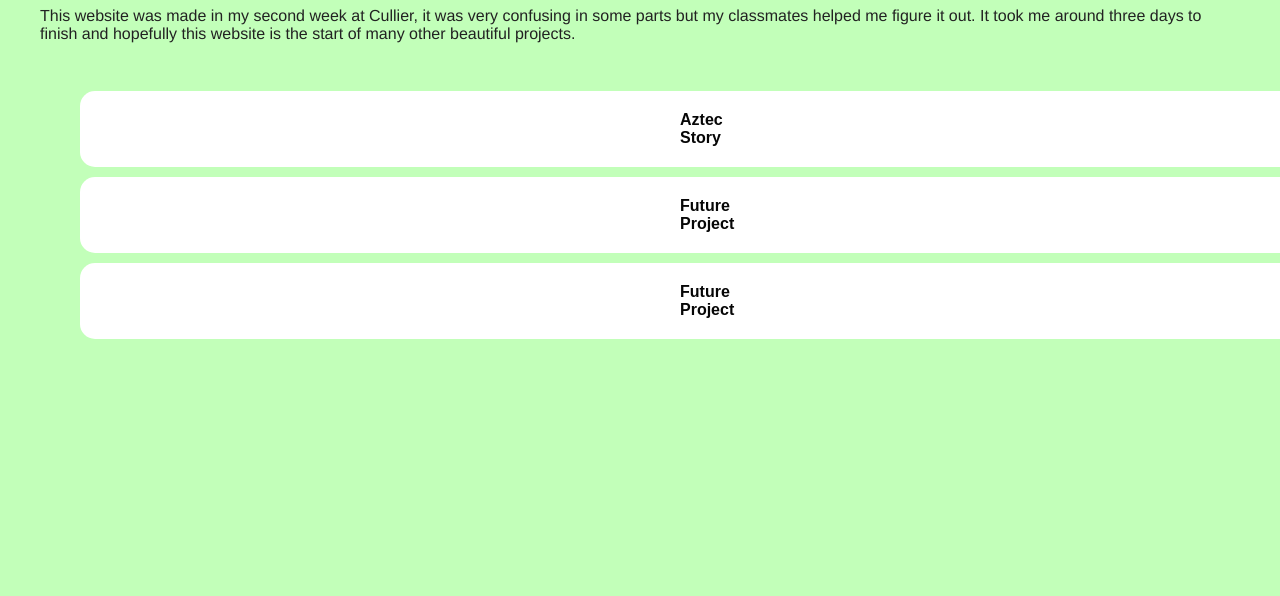
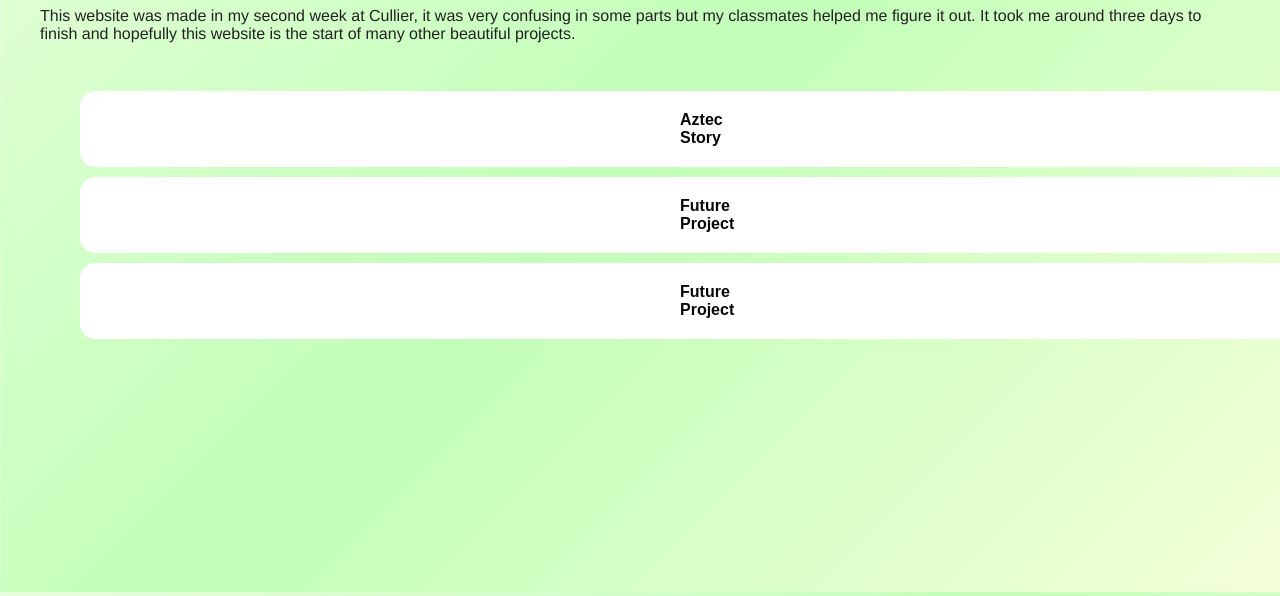
Before and after one commit to JohanPedraza0/JohanPedraza0.github.io, a plain HTML site: page portfolio.html in a window 1280 px wide. Shown: the part 208-804 px from the top of the page. Drawn offline with Linux system fonts and the light colour scheme.

Commit message:
Improve background

```diff
--- a/style.css
+++ b/style.css
@@ -4,7 +4,16 @@
 
 body {
   margin: 0;
-  background: #c2ffb9;
+  background-color: #c2ffb9;
+  background-image:
+    linear-gradient(rgba(255, 255, 255, 0.2) 1px, transparent 1px),
+    linear-gradient(90deg, rgba(255, 255, 255, 0.2) 1px, transparent 1px),
+    linear-gradient(135deg, #e6ffd9 0%, #c2ffb9 48%, #f4ffd9 100%);
+  background-size:
+    32px 32px,
+    32px 32px,
+    100% 100%;
+  background-attachment: fixed;
   color: #222;
   font-family: "Helvetica Neue", Arial, sans-serif;
 }
@@ -261,7 +270,8 @@ nav h1 {
 }
 
 .btn {
-  display: inline-block;
+  display: block;
+  width: 100%;
   padding: 20px 600px;
   background-color: #ffffff;
   color: rgb(6, 6, 6);
```
